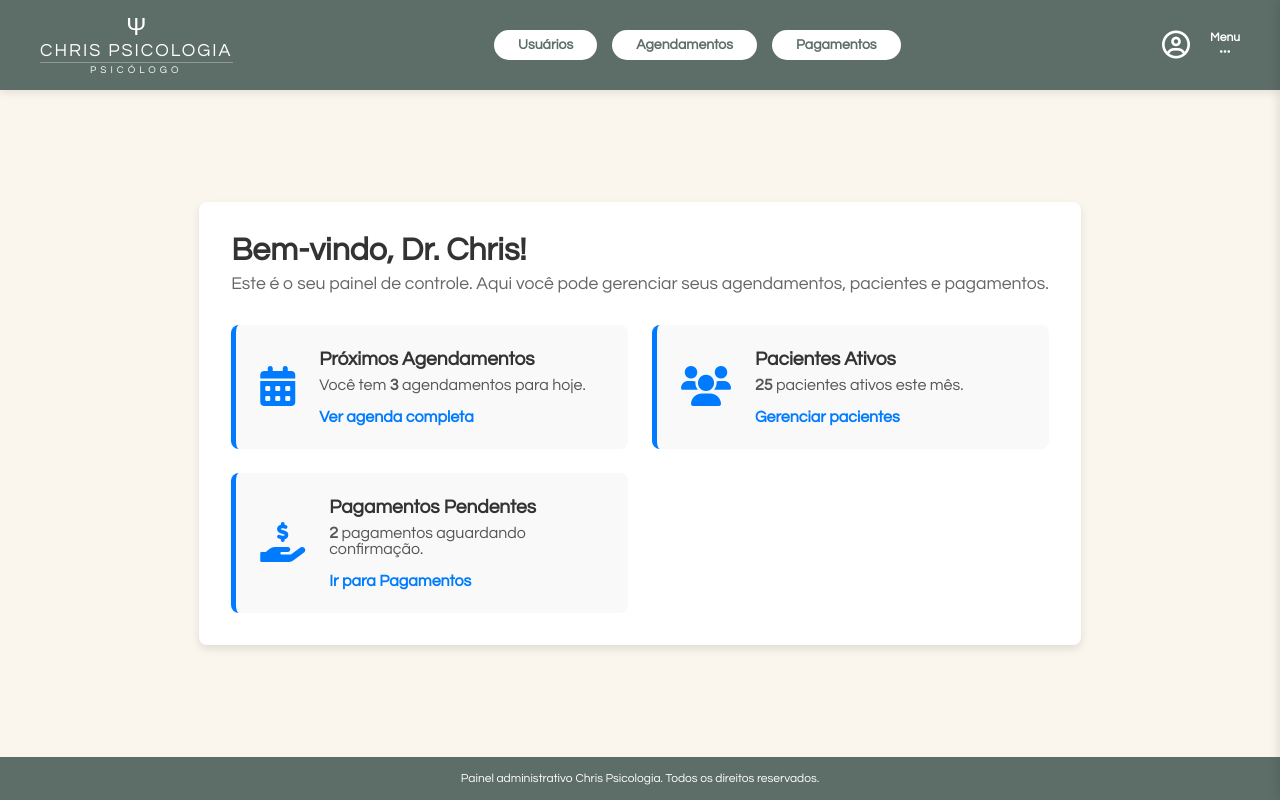
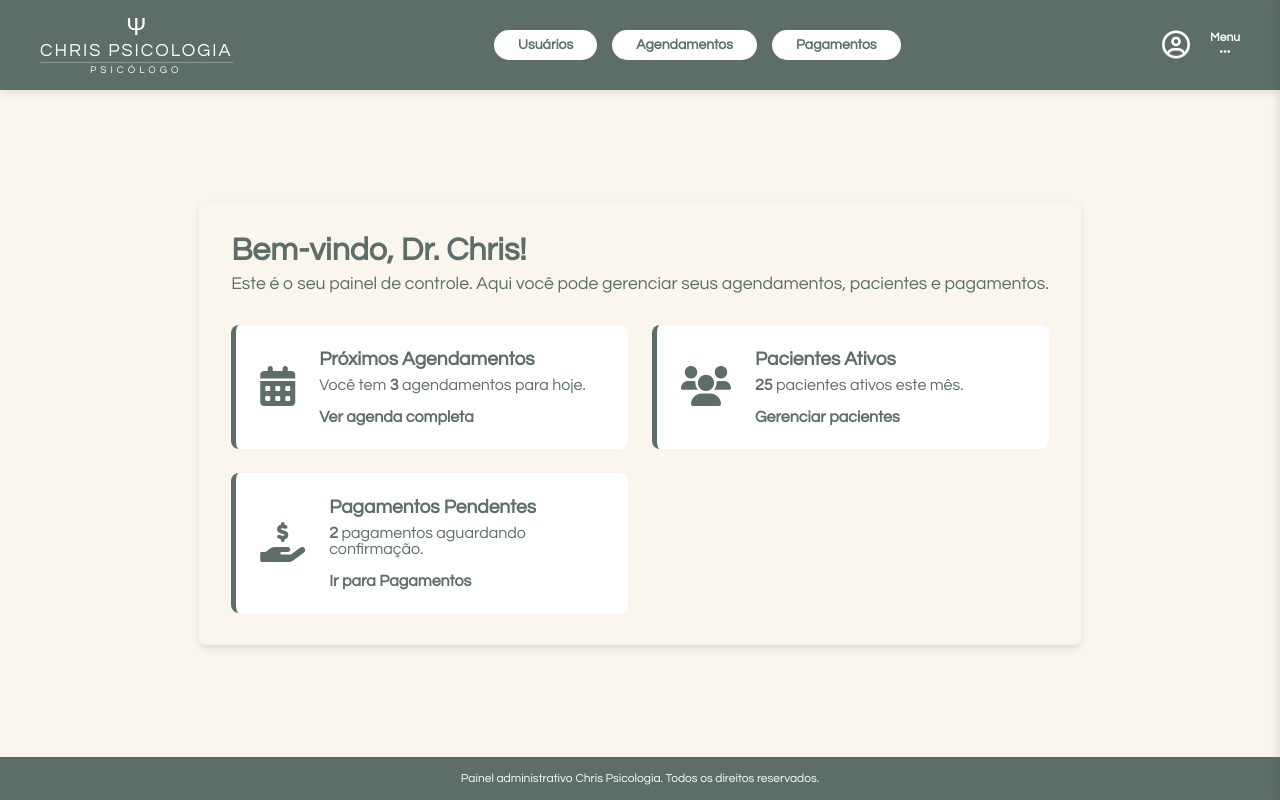
Before and after one commit to TI-29-Senac/chris-psicologia-desktop, a website built with Vite: page chris-psicologia/index.html in a window 1280 px wide. Built offline with nearby package versions, Linux system fonts and the light colour scheme; files whose address does not match are found by name.

Commit message:
DESKTOP do chris pagamentos2

```diff
--- a/chris-psicologia/src/dashboard.css
+++ b/chris-psicologia/src/dashboard.css
@@ -3,21 +3,23 @@
   max-width: 1200px;
   margin: 2rem auto;
   padding: 2rem;
-  background-color: #fff;
+  background-color: #faf6ee;
   border-radius: 8px;
   box-shadow: 0 4px 8px rgba(0,0,0,0.1);
 }
 
 .dashboard-container h2 {
   font-size: 2rem;
-  color: #333;
+  color: #5D6D68;
   margin-bottom: 0.5rem;
+  font-family: questrial, sans-serif;
 }
 
 .subtitle {
-  color: #666;
+  color: #5D6D68;
   margin-bottom: 2rem;
   font-size: 1.1rem;
+  font-family: questrial, sans-serif;
 }
 
 .dashboard-cards {
@@ -27,13 +29,13 @@
 }
 
 .card {
-  background-color: #f9f9f9;
+  background-color: #ffffff;
   border-radius: 8px;
   padding: 1.5rem;
   display: flex;
   align-items: center;
   gap: 1.5rem;
-  border-left: 5px solid #007bff;
+  border-left: 5px solid #5D6D68;
   transition: transform 0.2s, box-shadow 0.2s;
 }
 
@@ -44,24 +46,27 @@
 
 .card-icon {
   font-size: 2.5rem;
-  color: #007bff;
+  color: #5D6D68;
 }
 
 .card-content h3 {
   margin: 0 0 0.5rem 0;
   font-size: 1.2rem;
-  color: #333;
+  color: #5D6D68;
+  font-family: questrial, sans-serif;
 }
 
 .card-content p {
   margin: 0 0 1rem 0;
-  color: #555;
+  color: #5D6D68;
+  font-family: questrial, sans-serif;
 }
 
 .card-content a {
-  color: #007bff;
+  color: #5D6D68;
   text-decoration: none;
   font-weight: bold;
+  font-family: questrial, sans-serif;
 }
 
 .card-content a:hover {
--- a/chris-psicologia/src/main.js
+++ b/chris-psicologia/src/main.js
@@ -26,7 +26,7 @@ const createWindow = () => {
   }
 
   // Open the DevTools.
-  mainWindow.webContents.openDevTools();
+// mainWindow.webContents.openDevTools();
 };
 
 
```
